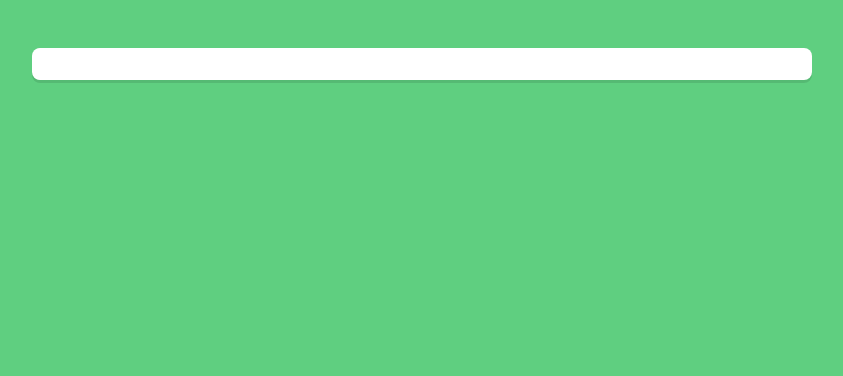
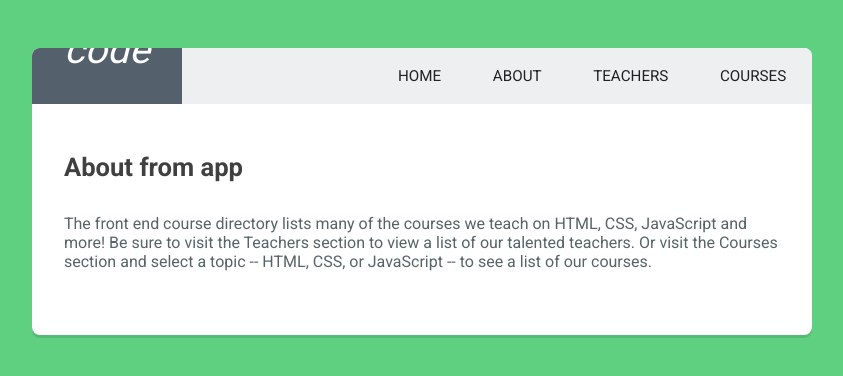
Before and after one commit to andreitodoruts/Course-Directory-with-React-Routing, a React (Create React App) app: page /about in a window 1280 px wide. Shown: the top 376 px of the page, without its empty margins (218-1061 px from the left). Built offline with nearby package versions, Linux system fonts and the light colour scheme.

Commit message:
[TASK] adding routes for about, teachers and courses, add dynamic title for about page using the render prop of Route component

```diff
--- a/src/components/About.js
+++ b/src/components/About.js
@@ -1,8 +1,8 @@
 import React from 'react';
 
-const About = () => (
+const About = props => (
   <div className="main-content">
-    <h2>About</h2>
+    <h2>{props.title}</h2>
     <p>The front end course directory lists many of the courses we teach on HTML, CSS, JavaScript and more! Be sure to visit the Teachers section to view a list of our talented teachers. Or visit the Courses section and select a topic -- HTML, CSS, or JavaScript -- to see a list of our courses.</p>
   </div>
 );
--- a/src/components/App.js
+++ b/src/components/App.js
@@ -4,10 +4,22 @@ import {
 	Route
 } from 'react-router-dom';
 
+import Header from './Header';
+import Home from './Home';
+import About from './About';
+import Teachers from './Teachers';
+import Courses from './Courses';
+
 const App = () => (
-  <div className="container">
-
-  </div>
+  <BrowserRouter>
+	  <div className="container">
+  		<Header />
+	  	<Route exact path="/" component={Home} />
+	  	<Route path="/about" render={() => <About title="About from app" />} />
+	  	<Route path="/teachers" component={Teachers} />
+	  	<Route path="/courses" componens={Courses} />
+	  </div>
+  </BrowserRouter>
 );
 
 export default App;
```
